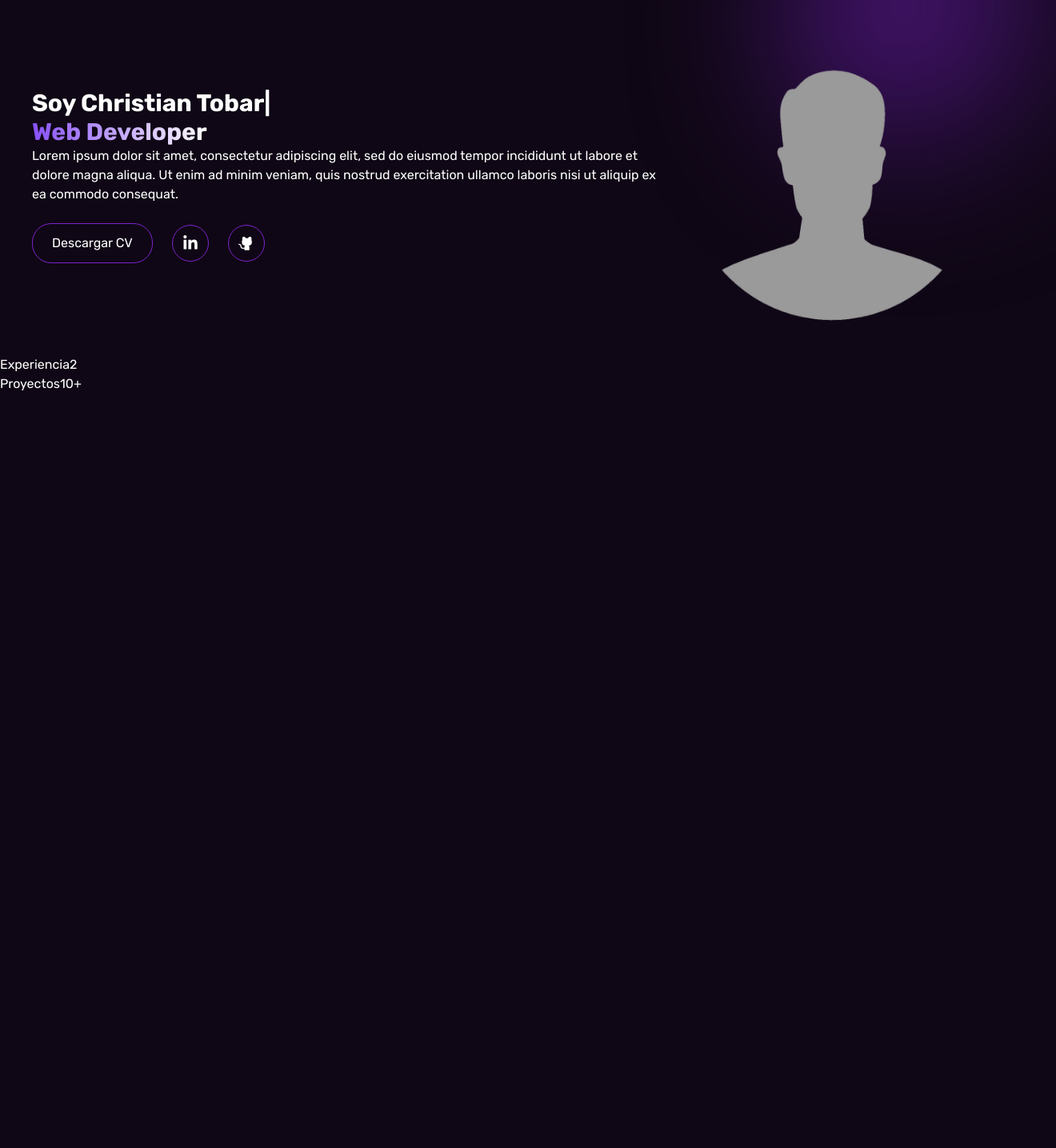
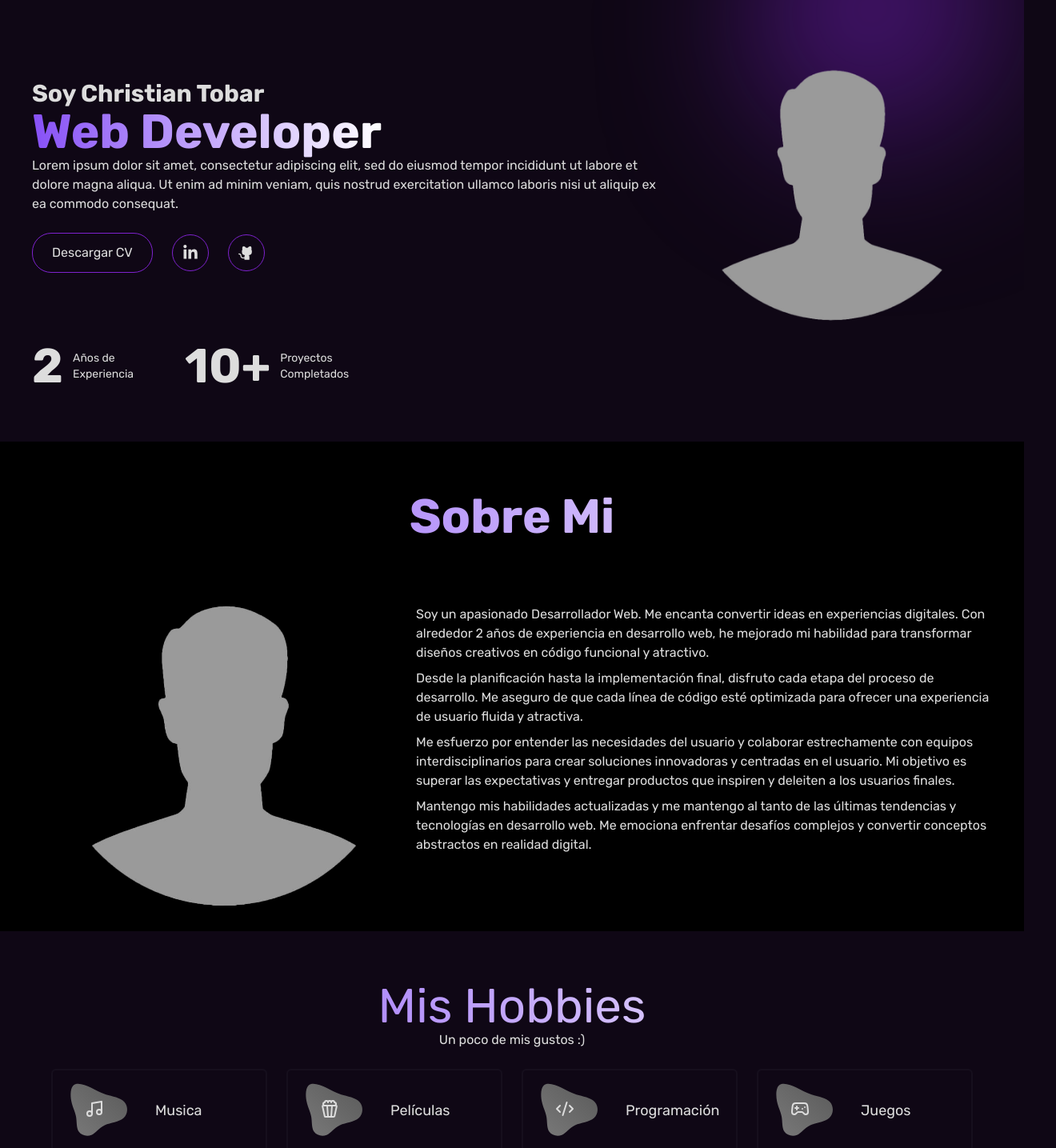
Before and after one commit to Cgeov/portfolio, a Next.js app: page / in a window 1280 px wide. Shown: the part 60-1495 px from the top of the page at 80% size, 1320 px wide, since content can reach past the window. Before the commit the page ends 800 px from the top, so only its background shows below. Built offline with nearby package versions, Linux system fonts and the light colour scheme.

Commit message:
[NEW] Maquetación de aparatados 'About Me' & 'Hobbies'

```diff
--- a/package.json
+++ b/package.json
@@ -11,6 +11,8 @@
   "dependencies": {
     "@radix-ui/react-dialog": "^1.0.5",
     "@radix-ui/react-slot": "^1.0.2",
+    "@types/aos": "^3.0.7",
+    "aos": "^2.3.4",
     "class-variance-authority": "^0.7.0",
     "clsx": "^2.1.0",
     "lucide-react": "^0.368.0",
--- a/src/app/globals.css
+++ b/src/app/globals.css
@@ -5,7 +5,7 @@
 @layer base {
   :root {
     --background: #0f0715;
-    --foreground: #ffffff;
+    --foreground: #dddddd;
 
     --card: #ffffff;
     --card-foreground: #ffffff;
--- a/src/app/page.tsx
+++ b/src/app/page.tsx
@@ -1,9 +1,22 @@
+"use client"
+import AboutMe from "@/components/aboutMe/aboutMe";
 import HeroNav from "@/components/hero/hero";
+import React, { useEffect } from 'react';
+
+import AOS from 'aos';
+import 'aos/dist/aos.css'; // You can also use <link> for styles
+import Hobbies from "@/components/hobbies/hobbies";
 
 export default function Home() {
+  useEffect(()=>{
+    AOS.init();
+  },)
+
   return (
     <main>
       <HeroNav></HeroNav>
+      <AboutMe></AboutMe>
+      <Hobbies></Hobbies>
     </main>
   );
 }
--- /dev/null
+++ b/src/components/aboutMe/aboutMe.tsx
@@ -0,0 +1,45 @@
+export default function AboutMe() {
+  return (
+    <div className="bg-black">
+      <h2 className="bgTitle text-6xl font-bold text-center pt-16" data-aos="fade-down">Sobre Mi</h2>
+      <div className="grid grid-cols-[2fr_3fr] items-center pb-2 px-10">
+        <div>
+          <img
+            className="transition ease-in-out delay-150 hover:-translate-y-1 hover:rotate-6 duration-300"
+            src="/profile.png"
+          ></img>
+        </div>
+        <div className="[&>p]:mb-2" data-aos="fade-up">
+          <p>
+            Soy un apasionado Desarrollador Web. Me encanta convertir ideas en
+            experiencias digitales. Con alrededor 2 años de experiencia en
+            desarrollo web, he mejorado mi habilidad para transformar diseños
+            creativos en código funcional y atractivo.
+          </p>
+
+          <p>
+            Desde la planificación hasta la implementación final, disfruto cada
+            etapa del proceso de desarrollo. Me aseguro de que cada línea de
+            código esté optimizada para ofrecer una experiencia de usuario
+            fluida y atractiva.
+          </p>
+
+          <p>
+            Me esfuerzo por entender las necesidades del usuario y colaborar
+            estrechamente con equipos interdisciplinarios para crear soluciones
+            innovadoras y centradas en el usuario. Mi objetivo es superar las
+            expectativas y entregar productos que inspiren y deleiten a los
+            usuarios finales.
+          </p>
+
+          <p>
+            Mantengo mis habilidades actualizadas y me mantengo al tanto de las
+            últimas tendencias y tecnologías en desarrollo web. Me emociona
+            enfrentar desafíos complejos y convertir conceptos abstractos en
+            realidad digital.
+          </p>
+        </div>
+      </div>
+    </div>
+  );
+}
--- a/src/components/hero/hero.tsx
+++ b/src/components/hero/hero.tsx
@@ -6,12 +6,12 @@ import { TypeAnimation } from "react-type-animation";
 
 export default function HeroNav() {
   return (
-    <div className="heroSection relative">
+    <section className="heroSection relative pb-16 panel dark">
       <div
-        className="absolute -top-28 -right-10 w-322 h-308 bg-gradient-to-br from-purple-700 to-transparent rounded-full filter blur-[100px] w-[322px] h-[308px]"
+        className="absolute -top-28 -right-0 w-322 h-308 bg-gradient-to-br from-purple-700 to-transparent rounded-full filter blur-[100px] w-[322px] h-[308px]"
         style={{ zIndex: -1000 }}
       ></div>
-      <div className="grid grid-cols-[2fr_1fr] items-center py-6 px-10">
+      <div className="grid grid-cols-[2fr_1fr] items-center pt-6  pb-2 px-10">
         <div>
           <h1 className="text-3xl font-bold">
             <TypeAnimation
@@ -27,7 +27,7 @@ export default function HeroNav() {
               repeat={Infinity}
             ></TypeAnimation>
             <p>
-              <span className="bgTitle">Web Developer</span>
+              <span className="bgTitle text-6xl">Web Developer</span>
             </p>
           </h1>
           <p>
@@ -53,16 +53,16 @@ export default function HeroNav() {
           src="/profile.png"
         ></img>
       </div>
-      <div>
-        <div>
-          <span>Experiencia</span>
-          <CountUp start={0} end={2}></CountUp>
+      <div className="flex flex-row flex-wrap gap-16 items-center justify-start px-10">
+        <div className="flex items-center gap-3">
+          <CountUp className="text-6xl font-bold" delay={0.5} duration={4} start={0} end={2}></CountUp>
+          <span className="text-sm"> Años de  <br/> Experiencia</span>
         </div>
-        <div>
-          <span>Proyectos</span>
-          <CountUp start={0} end={10}></CountUp>+
+        <div className="flex items-center gap-3">
+          <div className="text-6xl font-bold"><CountUp delay={0.5} duration={8} start={0} end={10}></CountUp>+</div>
+          <span className="text-sm"> Proyectos <br/>Completados</span>
         </div>
       </div>
-    </div>
+    </section>
   );
 }
--- /dev/null
+++ b/src/components/hobbies/hobbies.tsx
@@ -0,0 +1,91 @@
+import { CodeXml, Gamepad2, Music, Popcorn } from "lucide-react";
+import { useState } from "react";
+
+const BlobPattern = ({ gradientId, hovered }: any) => {
+  return (
+    <svg className="w-full h-[100px]">
+      <defs>
+        <linearGradient id={gradientId} x1="0" x2="1" y1="1" y2="0">
+          <stop
+            id="stop1"
+            stopColor={hovered ? "rgba(126, 34, 206)" : "rgba(121, 121, 121)"}
+            offset="0%"
+          ></stop>
+          <stop
+            id="stop2"
+            stopColor={hovered ? "rgba( 15, 7, 21)" : "rgba(90, 90, 90)"}
+            offset="100%"
+          ></stop>
+        </linearGradient>
+      </defs>
+      <path
+        fill={`url(#${gradientId})`}
+        d="M16.6,-19.7C24.1,-17.5,34.5,-16,39.5,-10.5C44.5,-5,44.1,4.6,38.5,9.6C32.9,14.7,22.2,15.2,14.9,18.6C7.6,22.1,3.8,28.4,-1.7,30.8C-7.2,33.1,-14.4,31.4,-17.5,26.6C-20.7,21.9,-19.8,14,-21,7.5C-22.1,1,-25.3,-4.1,-26.8,-11.6C-28.3,-19,-28.1,-28.8,-23.4,-31.9C-18.6,-35.1,-9.3,-31.7,-2.4,-28.4C4.6,-25.1,9.1,-22,16.6,-19.7Z"
+        width="w-full"
+        height="w-full"
+        transform="translate(50 50)"
+        strokeWidth="0"
+        stroke={`url(#${gradientId})`}
+      ></path>
+    </svg>
+  );
+};
+
+export default function Hobbies() {
+  const info = [
+    {
+      name: "Musica",
+      icon: <Music className="absolute top-9 left-10"></Music>,
+    },
+    {
+      name: "Películas",
+      icon: <Popcorn className="absolute top-9 left-10"></Popcorn>,
+    },
+    {
+      name: "Programación",
+      icon: <CodeXml className="absolute top-9 left-10"></CodeXml>,
+    },
+    {
+      name: "Juegos",
+      icon: <Gamepad2 className="absolute top-9 left-10"></Gamepad2>,
+    },
+  ];
+  const [hoveredIndex, setHoveredIndex] = useState(null);
+
+  const handleMouseEnter = (index: any) => {
+    setHoveredIndex(index);
+  };
+
+  const handleMouseLeave = () => {
+    setHoveredIndex(null);
+  };
+
+  return (
+    <div className="py-16 mx-auto px-[5%] text-center">
+      <h2 className="bgTitle text-6xl ">Mis Hobbies</h2>
+      <p>Un poco de mis gustos :)</p>
+      <div className="grid mt-6 grid-cols-[1fr] sm:grid-cols-[1fr_1fr] xl:grid-cols-[1fr_1fr_1fr_1fr] gap-6">
+        {info.map((activity: any, index: number) => {
+          return (
+            <div
+              key={index}
+              className="relative group flex items-center rounded-md border-2 border-opacity-5 border-gray-400 hover:border-purple-600"
+              onMouseEnter={() => handleMouseEnter(index)}
+              onMouseLeave={() => handleMouseLeave()}
+            >
+              <div className="relative w-[35%] min-w-32">
+                <BlobPattern
+                  gradientId={"hover-"+index}
+                  hovered={hoveredIndex === index}
+                />
+                {activity.icon}
+              </div>
+
+              <p className="group-hover:text-purple-700 text-lg">{activity.name}</p>
+            </div>
+          );
+        })}
+      </div>
+    </div>
+  );
+}
--- /dev/null
+++ b/src/components/sevices/services.tsx
@@ -0,0 +1,8 @@
+
+export default function Services() {
+  return (
+    <div>
+      hola
+    </div>
+  );
+}
```
Also changed, not shown: 1 other file (tests, documents, lock files or other folders).
